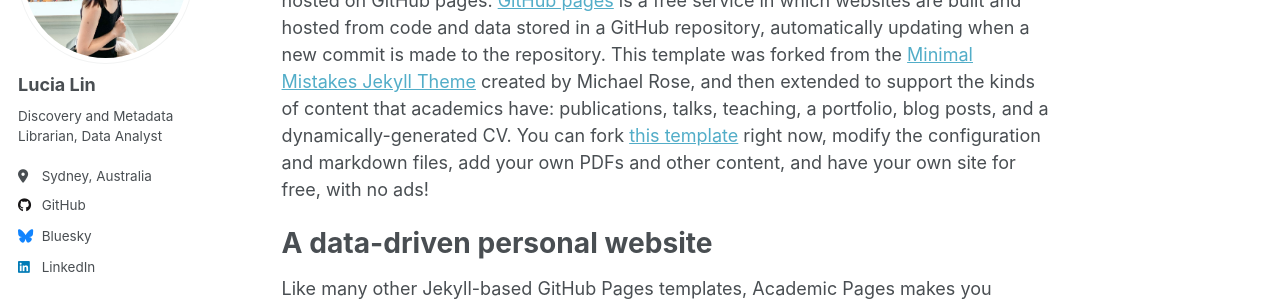
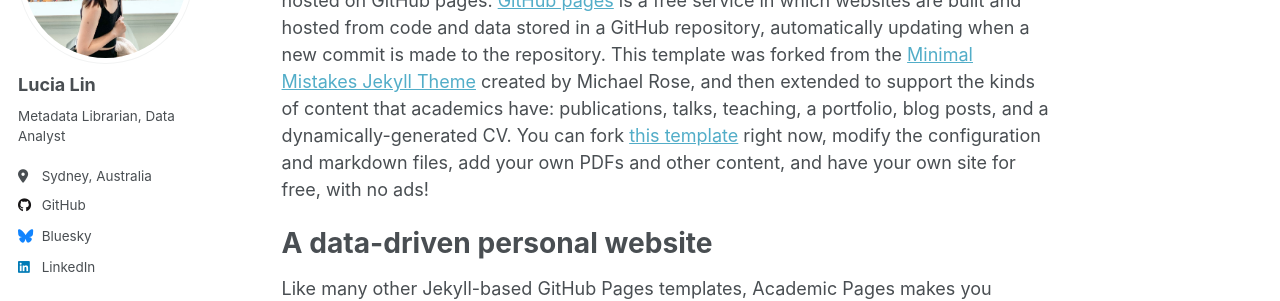
Before and after one commit to lululucialin/lululucialin.github.io, a Jekyll site: the page built from _pages/about.md, in a window 1280 px wide. Shown: the part 209-510 px from the top of the page. Built offline with Jekyll 4.4.1, drawn with Linux system fonts in a browser that asks for light colours.

Commit message:
Update _config.yml

```diff
--- a/_config.yml
+++ b/_config.yml
@@ -25,7 +25,7 @@ author:
   avatar           : "profie-pic.jpg"
   name             : "Lucia Lin"
   pronouns         : # example: "she/her"
-  bio              : "Discovery and Metadata Librarian, Data Analyst"
+  bio              : "Metadata Librarian, Data Analyst"
   location         : "Sydney, Australia"
   employer         : #"Red Brick University"
   uri              : # URL
```
